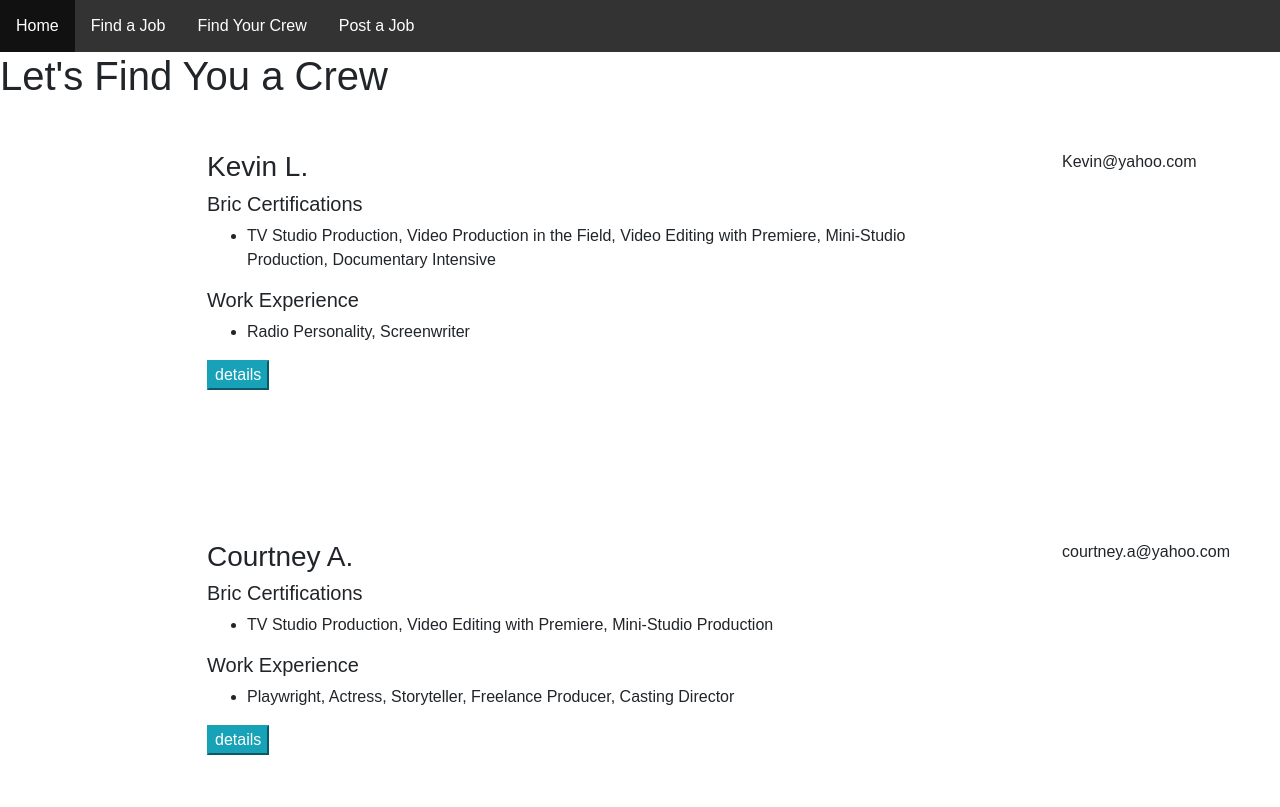
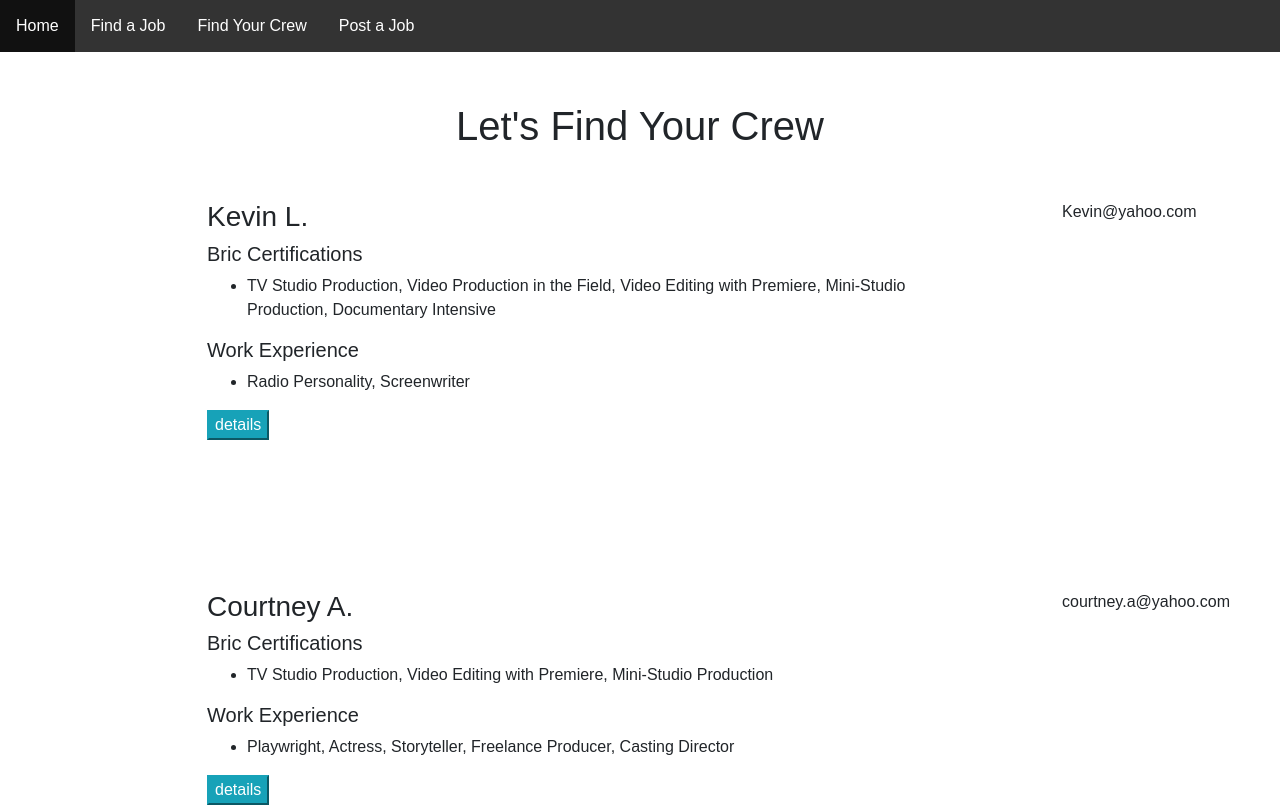
Before and after one commit to amakaanikwe/bric_sheets_react, a React (Create React App) app in the folder React_App/: page /producer-display in a window 1280 px wide. Shown: the top 807 px of the page. Built offline with nearby package versions, Linux system fonts and the light colour scheme.

Commit message:
Updated ProducerIndexComp

```diff
--- a/React_App/src/Components/Producer_Display/ProducerComponent/ProducerIndexComp.jsx
+++ b/React_App/src/Components/Producer_Display/ProducerComponent/ProducerIndexComp.jsx
@@ -21,10 +21,11 @@ const ProducerIndexComp = () =>{
 
     return (
       <>
-        <header>
-          <h1>Let's Find You a Crew</h1>
+      <section>
+        <header className="producerIndexHeader">
+          <h1>Let's Find Your Crew</h1>
         </header>
-        <section>
+
           <ProducerComp producers={currentPosts} />
           <Pagination
             postsPerPage={postsPerPage}
```
